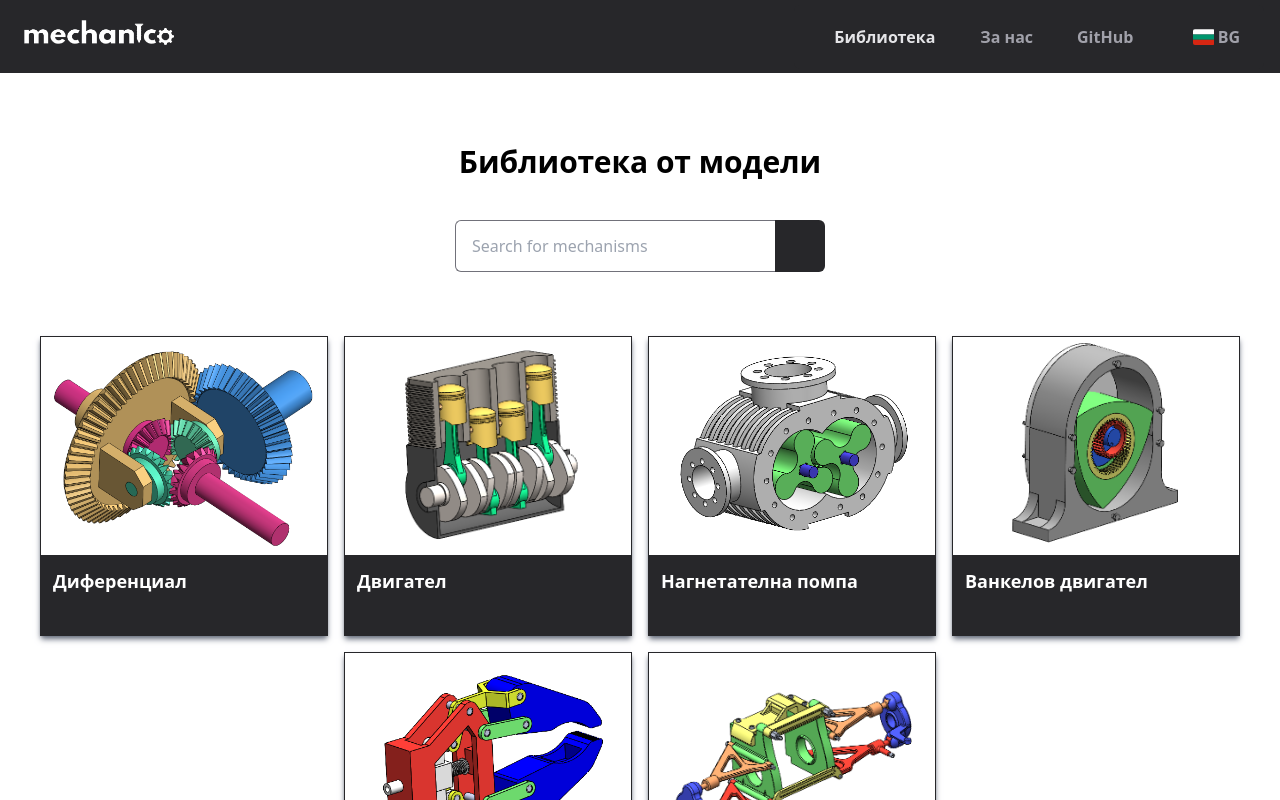
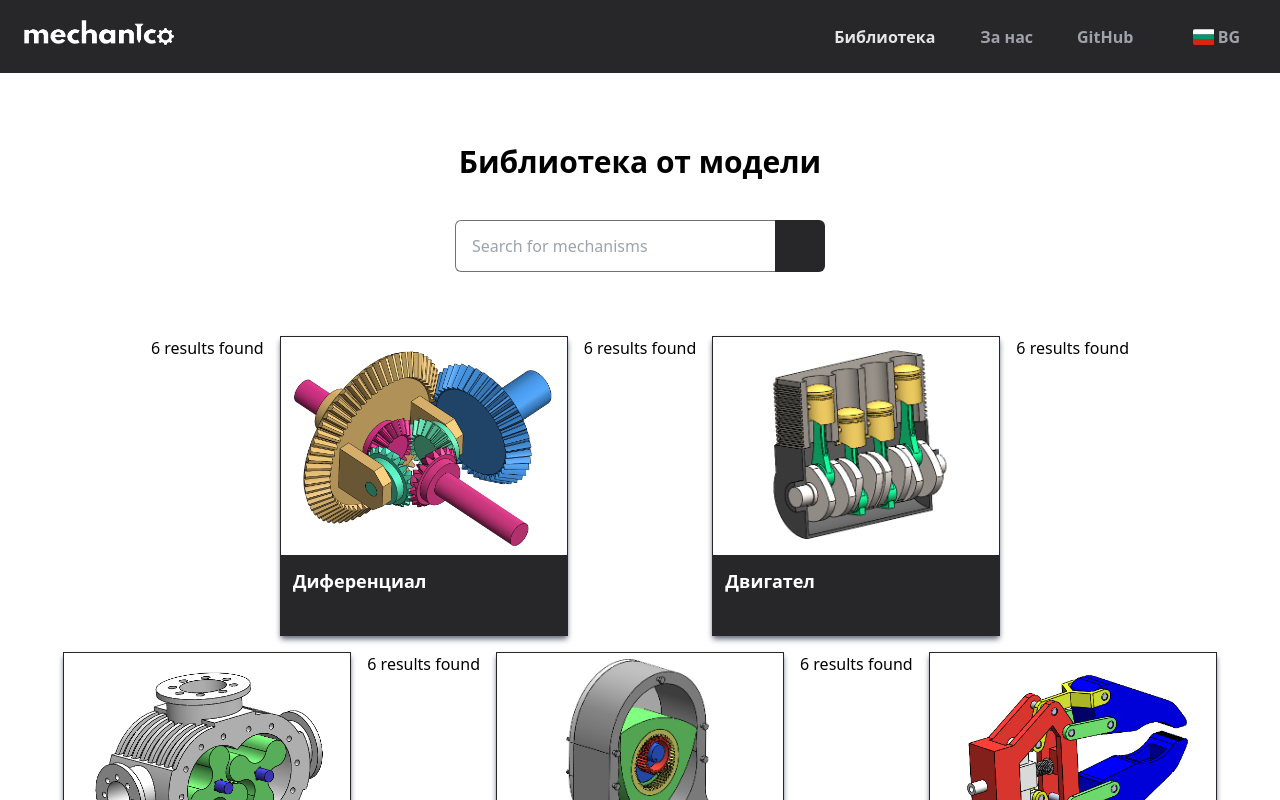
Before and after one commit to S4mst3r25/mechanico, a React (Vite) app: page /library in a window 1280 px wide. Both pictures are taken after a click on the button "EN". Shown: the top 800 px of the page. Built offline with nearby package versions, Linux system fonts and the light colour scheme; some icons are missing.

Commit message:
add "No results message"

```diff
--- a/src/routes/Library.jsx
+++ b/src/routes/Library.jsx
@@ -52,6 +52,7 @@ function SearchBar({ searchList, filteredList }) {
 
 export default function Library() {
     const { t, i18n } = useTranslation()
+    const [resultsFoundNumber, setResultsFoundNumber] = useState(0)
 
     const fullModelList = [
         {
@@ -98,6 +99,7 @@ export default function Library() {
 
     //Re-render cards when filtered list updates
     useEffect(() => {
+        setResultsFoundNumber(filteredModelList.length)
         setCards([
             filteredModelList.map((model) => {
                 return (
@@ -115,6 +117,7 @@ export default function Library() {
             filteredModelList.map((model) => {
                 return (
                     <>
+                    {resultsFoundNumber == 1 ? console.log("1 result found") : <h1>{resultsFoundNumber} results found</h1>}
                         <Card key={model.modelId} img={model.img} name={t(model.name)} modelId={model.modelId} />
                     </>
                 )
@@ -136,7 +139,7 @@ export default function Library() {
             <Suspense fallback={<LoadingScreen />}>
                 <div className="m-auto">
                     <div className="flex flex-wrap mt-16 gap-4 justify-center mb-14">
-                        {Cards}
+                       {filteredModelList == "" ? <h1 className="text-2xl">No results</h1> : Cards}
                     </div>
                 </div>
             </Suspense>
```
